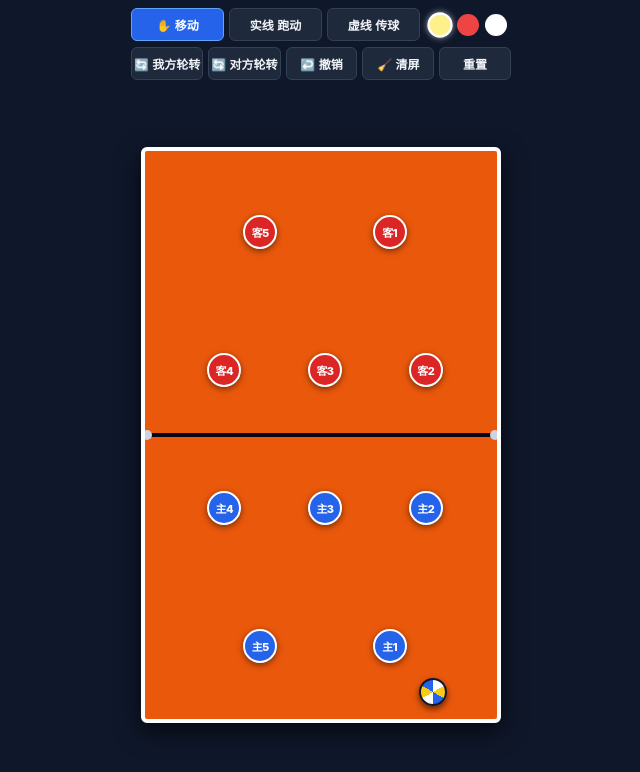
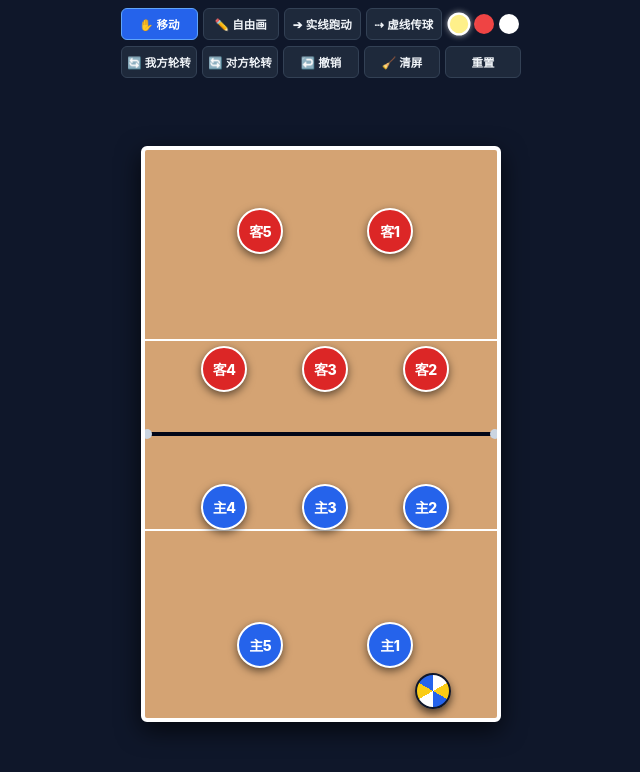
Before and after one commit to zerocdc/volleyball, a plain HTML site: page index.html in a window 1280 px wide. Shown: the whole page, without its empty margins (319-959 px from the left). Drawn offline with Linux system fonts and the light colour scheme.

Commit message:
Update index.html

```diff
--- a/index.html
+++ b/index.html
@@ -32,13 +32,12 @@
       padding-right: 8px;
     }
 
-    /* Multi-Row Clean Toolbar */
     #toolbar-container {
       display: flex;
       flex-direction: column;
       gap: 6px;
       width: 100%;
-      max-width: 380px;
+      max-width: 400px;
       z-index: 100;
     }
 
@@ -52,7 +51,7 @@
     button {
       flex: 1;
       padding: 7px 2px;
-      font-size: 12px;
+      font-size: 11.5px;
       font-weight: 700;
       border-radius: 6px;
       border: 1px solid #334155;
@@ -71,17 +70,16 @@
       color: #ffffff;
     }
 
-    /* Color Swatches */
     .color-picker {
       display: flex;
-      gap: 6px;
+      gap: 5px;
       align-items: center;
-      padding: 0 4px;
+      padding: 0 2px;
     }
 
     .color-swatch {
-      width: 22px;
-      height: 22px;
+      width: 20px;
+      height: 20px;
       border-radius: 50%;
       border: 2px solid transparent;
       cursor: pointer;
@@ -93,12 +91,12 @@
       box-shadow: 0 0 6px rgba(255, 255, 255, 0.6);
     }
 
-    /* Court Board (Vertical 1:2 ratio) */
+    /* Court Board */
     #board-container {
       position: relative;
       width: min(92vw, 360px);
       height: min(184vw, 680px, 72vh);
-      background-color: #ea580c;
+      background-color: #d4a373;
       border: 4px solid #ffffff;
       border-radius: 6px;
       box-shadow: 0 8px 24px rgba(0, 0, 0, 0.7);
@@ -157,26 +155,37 @@
       z-index: 5;
     }
 
-    /* Player Tokens */
+    /* Enlarged Player Tokens (46px diameter + 54px hit area) */
     .player {
       position: absolute;
-      width: 34px;
-      height: 34px;
+      width: 46px;
+      height: 46px;
       border-radius: 50%;
       display: flex;
       align-items: center;
       justify-content: center;
       font-weight: 800;
-      font-size: 11px;
+      font-size: 14px;
       color: #ffffff;
       cursor: grab;
       touch-action: none;
-      box-shadow: 0 2px 6px rgba(0,0,0,0.5);
-      border: 2px solid #ffffff;
+      box-shadow: 0 3px 8px rgba(0, 0, 0, 0.55);
+      border: 2.5px solid #ffffff;
       z-index: 10;
       transform: translate(-50%, -50%);
       letter-spacing: -0.5px;
       transition: top 0.25s ease, left 0.25s ease;
+    }
+
+    /* Invisible expanded hit-box for easier thumb grabbing */
+    .player::after {
+      content: '';
+      position: absolute;
+      top: -8px;
+      left: -8px;
+      right: -8px;
+      bottom: -8px;
+      border-radius: 50%;
     }
 
     .player.dragging {
@@ -190,11 +199,11 @@
       transform: translate(-50%, -50%) scale(1.15);
     }
 
-    /* Volleyball Token */
+    /* Enlarged Volleyball (36px diameter + expanded hit area) */
     #volleyball {
       position: absolute;
-      width: 28px;
-      height: 28px;
+      width: 36px;
+      height: 36px;
       border-radius: 50%;
       background: conic-gradient(
         #ffffff 0deg 60deg,
@@ -204,27 +213,37 @@
         #facc15 240deg 300deg,
         #2563eb 300deg 360deg
       );
-      border: 2px solid #0f172a;
-      box-shadow: 0 3px 6px rgba(0,0,0,0.6);
+      border: 2.5px solid #0f172a;
+      box-shadow: 0 4px 8px rgba(0, 0, 0, 0.65);
       z-index: 15;
       transform: translate(-50%, -50%);
       cursor: grab;
       touch-action: none;
     }
 
+    #volleyball::after {
+      content: '';
+      position: absolute;
+      top: -8px;
+      left: -8px;
+      right: -8px;
+      bottom: -8px;
+      border-radius: 50%;
+    }
+
     #volleyball:active {
-      transform: translate(-50%, -50%) scale(1.25);
+      transform: translate(-50%, -50%) scale(1.2);
     }
   </style>
 </head>
 <body>
 
   <div id="toolbar-container">
-    <!-- Row 1: Core Modes & Line Types -->
     <div class="toolbar-row">
       <button id="mode-move" class="active" onclick="setInteractionMode('move')">✋ 移动</button>
-      <button id="mode-draw-solid" onclick="setInteractionMode('draw', 'solid')">实线 跑动</button>
-      <button id="mode-draw-dash" onclick="setInteractionMode('draw', 'dash')">虚线 传球</button>
+      <button id="mode-draw-free" onclick="setInteractionMode('draw', 'free')">✏️ 自由画</button>
+      <button id="mode-draw-solid" onclick="setInteractionMode('draw', 'solid')">➔ 实线跑动</button>
+      <button id="mode-draw-dash" onclick="setInteractionMode('draw', 'dash')">⇢ 虚线传球</button>
       <div class="color-picker">
         <div class="color-swatch active" style="background:#fef08a;" onclick="setColor('#fef08a', this)"></div>
         <div class="color-swatch" style="background:#ef4444;" onclick="setColor('#ef4444', this)"></div>
@@ -232,7 +251,6 @@
       </div>
     </div>
 
-    <!-- Row 2: Rotation & Undo Actions -->
     <div class="toolbar-row">
       <button onclick="rotateTeam('home')">🔄 我方轮转</button>
       <button onclick="rotateTeam('away')">🔄 对方轮转</button>
@@ -244,8 +262,8 @@
 
   <div id="board-container">
     <div id="net" class="court-line"></div>
-    <div class="attack-line-top"></div>
-    <div class="attack-line-bottom"></div>
+    <div class="attack-line-top court-line"></div>
+    <div class="attack-line-bottom court-line"></div>
     <canvas id="draw-layer"></canvas>
     <div id="volleyball"></div>
     <div id="players-layer"></div>
@@ -258,34 +276,29 @@
     const playersLayer = document.getElementById('players-layer');
     const ball = document.getElementById('volleyball');
 
-    let currentMode = 'move'; // 'move' or 'draw'
-    let lineStyle = 'solid';  // 'solid' or 'dash'
+    let currentMode = 'move';
+    let lineStyle = 'free';
     let strokeColor = '#fef08a';
     let isDrawing = false;
     let strokes = [];
     let currentStroke = [];
 
-    // Rotational Cycle Coordinate Slots (Front-left, Front-mid, Front-right, Back-right, Back-left)
     const slotCoords = {
       away: [
-        { x: 0.22, y: 0.38 }, // Slot 0: Front-Left
-        { x: 0.50, y: 0.38 }, // Slot 1: Front-Mid
-        { x: 0.78, y: 0.38 }, // Slot 2: Front-Right
-        { x: 0.68, y: 0.14 }, // Slot 3: Back-Right
-        { x: 0.32, y: 0.14 }  // Slot 4: Back-Left
+        { x: 0.22, y: 0.38 },
+        { x: 0.50, y: 0.38 },
+        { x: 0.78, y: 0.38 },
+        { x: 0.68, y: 0.14 },
+        { x: 0.32, y: 0.14 }
       ],
       home: [
-        { x: 0.22, y: 0.62 }, // Slot 0: Front-Left
-        { x: 0.50, y: 0.62 }, // Slot 1: Front-Mid
-        { x: 0.78, y: 0.62 }, // Slot 2: Front-Right
-        { x: 0.68, y: 0.86 }, // Slot 3: Back-Right
-        { x: 0.32, y: 0.86 }  // Slot 4: Back-Left
+        { x: 0.22, y: 0.62 },
+        { x: 0.50, y: 0.62 },
+        { x: 0.78, y: 0.62 },
+        { x: 0.68, y: 0.86 },
+        { x: 0.32, y: 0.86 }
       ]
     };
-
-    // Rotation indices: tracks which slot each player currently occupies
-    let awaySlots = [0, 1, 2, 4, 3]; // A4, A3, A2, A5, A1
-    let homeSlots = [0, 1, 2, 4, 3]; // H4, H3, H2, H5, H1
 
     let playersData = [
       { id: 'A4', label: '客4', team: 'away', slotIndex: 0 },
@@ -293,7 +306,6 @@
       { id: 'A2', label: '客2', team: 'away', slotIndex: 2 },
       { id: 'A5', label: '客5', team: 'away', slotIndex: 4 },
       { id: 'A1', label: '客1', team: 'away', slotIndex: 3 },
-
       { id: 'H4', label: '主4', team: 'home', slotIndex: 0 },
       { id: 'H3', label: '主3', team: 'home', slotIndex: 1 },
       { id: 'H2', label: '主2', team: 'home', slotIndex: 2 },
@@ -312,6 +324,7 @@
       if (style) lineStyle = style;
 
       document.getElementById('mode-move').classList.toggle('active', mode === 'move');
+      document.getElementById('mode-draw-free').classList.toggle('active', mode === 'draw' && lineStyle === 'free');
       document.getElementById('mode-draw-solid').classList.toggle('active', mode === 'draw' && lineStyle === 'solid');
       document.getElementById('mode-draw-dash').classList.toggle('active', mode === 'draw' && lineStyle === 'dash');
       canvas.style.pointerEvents = (mode === 'draw') ? 'auto' : 'none';
@@ -337,13 +350,11 @@
         div.style.left = `${coords.x * rect.width}px`;
         div.style.top = `${coords.y * rect.height}px`;
 
-        makeDraggable(div);
+        makeDraggable(div, 23); // 23px radius
         playersLayer.appendChild(div);
       });
     }
 
-    // 5-player Clockwise rotation
-    // 0 (FL) -> 1 (FM) -> 2 (FR) -> 3 (BR) -> 4 (BL) -> 0 (FL)
     function rotateTeam(team) {
       const rect = container.getBoundingClientRect();
       playersData.filter(p => p.team === team).forEach(p => {
@@ -370,12 +381,11 @@
         { id: 'H1', label: '主1', team: 'home', slotIndex: 3 }
       ];
       renderPlayers();
-      // Reset volleyball to server spot
       ball.style.left = `${rect.width * 0.8}px`;
       ball.style.top = `${rect.height * 0.94}px`;
     }
 
-    function makeDraggable(el) {
+    function makeDraggable(el, radius = 23) {
       let activeTouchId = null;
 
       el.addEventListener('pointerdown', (e) => {
@@ -388,8 +398,8 @@
       el.addEventListener('pointermove', (e) => {
         if (e.pointerId !== activeTouchId) return;
         const rect = container.getBoundingClientRect();
-        let x = Math.max(16, Math.min(rect.width - 16, e.clientX - rect.left));
-        let y = Math.max(16, Math.min(rect.height - 16, e.clientY - rect.top));
+        let x = Math.max(radius, Math.min(rect.width - radius, e.clientX - rect.left));
+        let y = Math.max(radius, Math.min(rect.height - radius, e.clientY - rect.top));
         el.style.left = `${x}px`;
         el.style.top = `${y}px`;
       });
@@ -405,7 +415,6 @@
       el.addEventListener('pointercancel', onEnd);
     }
 
-    // Drawing with Arrowhead Logic
     function startDraw(e) {
       if (currentMode !== 'draw') return;
       isDrawing = true;
@@ -484,10 +493,11 @@
       ctx.stroke();
       ctx.restore();
 
-      // Add directional arrow pointing to the final point
-      const last = pts[pts.length - 1];
-      const prev = pts[Math.max(0, pts.length - 4)];
-      drawArrowHead(prev, last, stroke.color);
+      if (stroke.style !== 'free') {
+        const last = pts[pts.length - 1];
+        const prev = pts[Math.max(0, pts.length - 4)];
+        drawArrowHead(prev, last, stroke.color);
+      }
     }
 
     function redrawAllStrokes() {
@@ -513,7 +523,7 @@
     window.addEventListener('load', () => {
       initCanvas();
       resetPositions();
-      makeDraggable(ball);
+      makeDraggable(ball, 18);
       setInteractionMode('move');
     });
 
```
